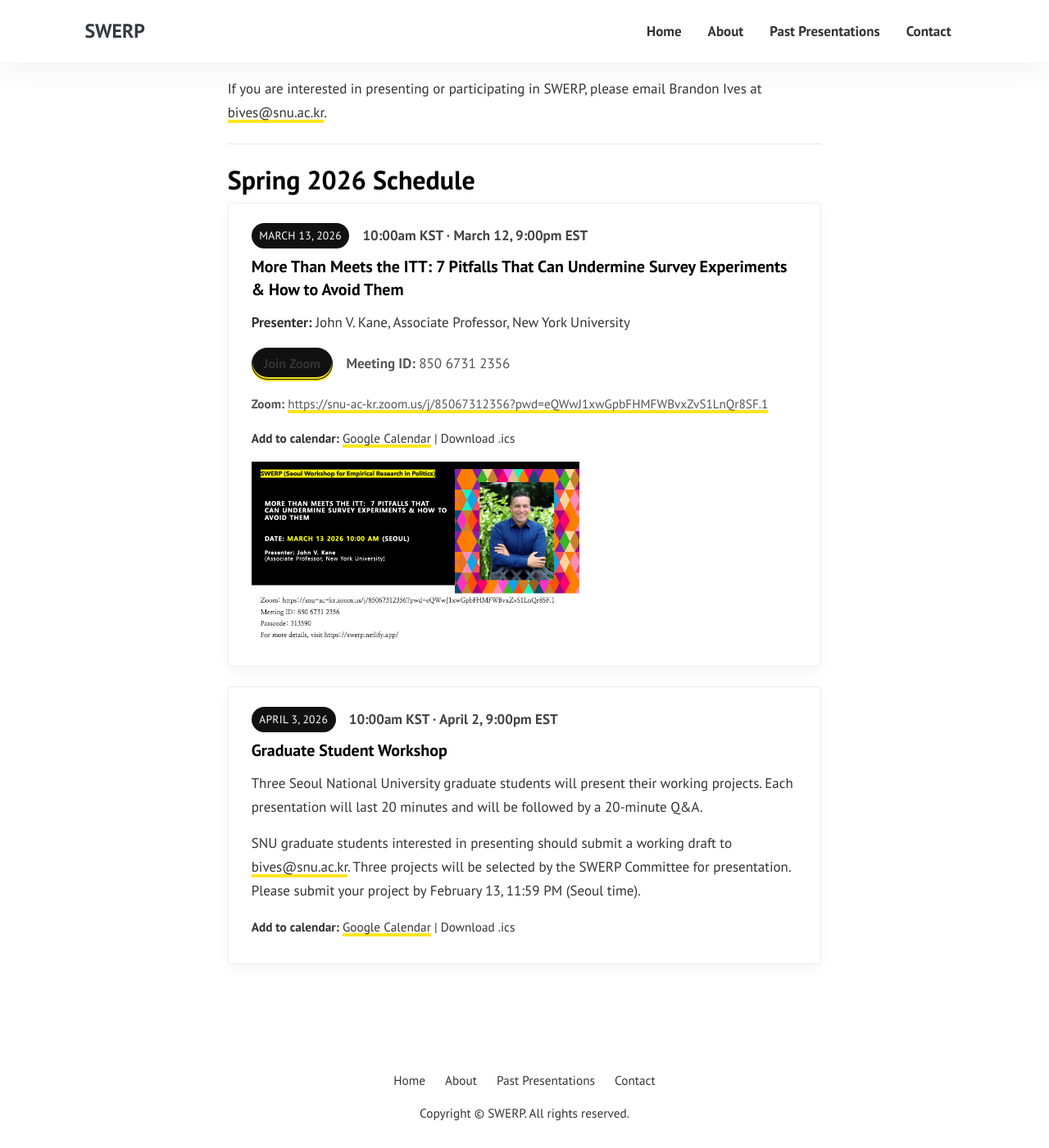
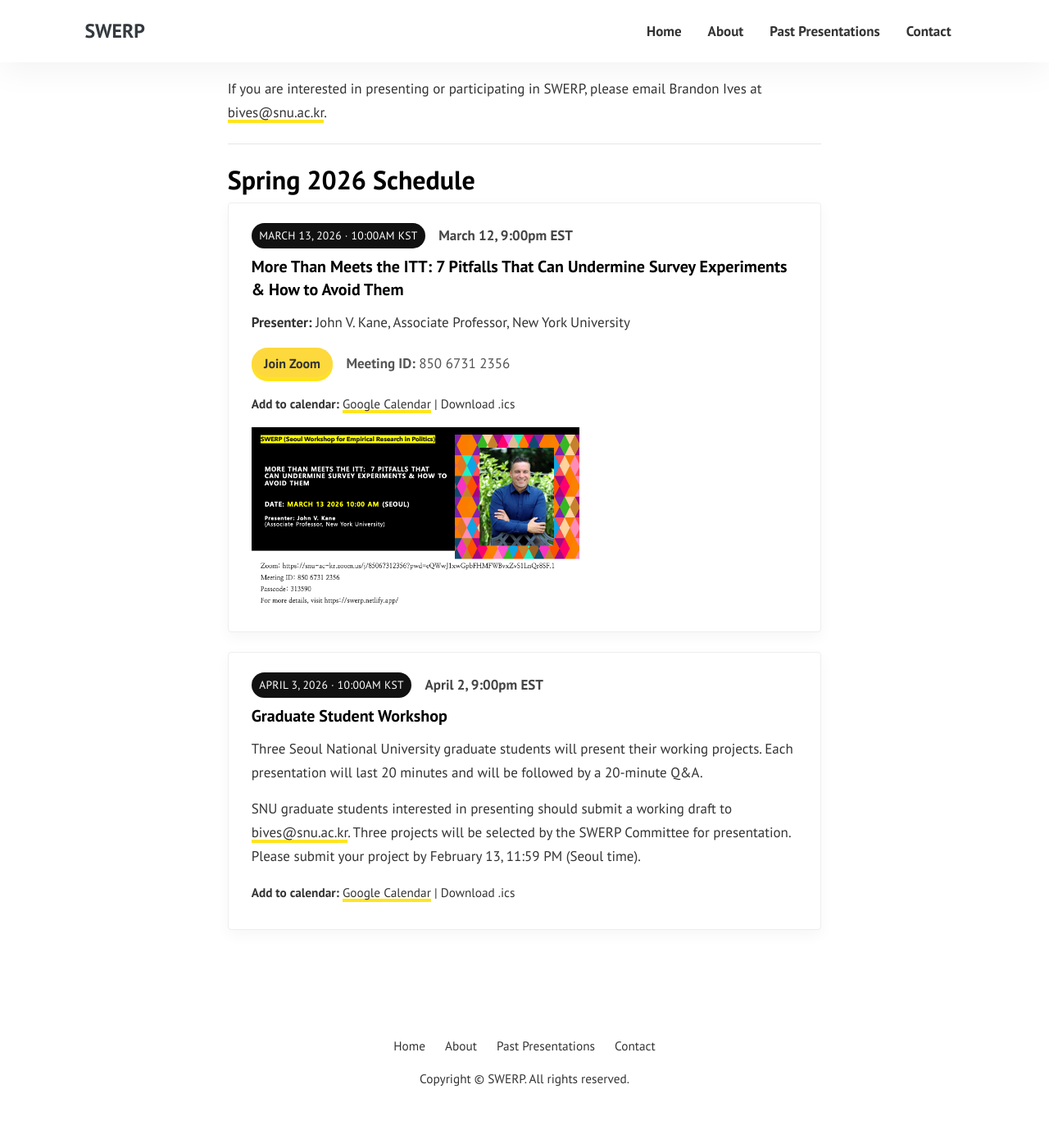
Before and after one commit to sysilviakim/swerp, a Jekyll site: the page built from index.html, in a window 1280 px wide and 1400 px high, scrolled down 538 px. Shown: the whole window at 82% size. Built offline with Jekyll 4.4.1, drawn with Linux system fonts in a browser that asks for light colours; after the commit the page ends 1896 px from its top, so only the background shows below that.

Commit message:
adjust pill, keep only join zoom button

```diff
--- a/assets/css/custom.css
+++ b/assets/css/custom.css
@@ -52,17 +52,21 @@ body {}
 }
 
 .btn-join {
-  background: #111;
-  color: #fff;
+  background: #fdd93d;
+  color: #111;
   border-radius: 999px;
   padding: 0.4rem 0.9rem;
   font-weight: 600;
+  box-shadow: none;
+  text-decoration: none;
 }
 
 .btn-join:hover,
 .btn-join:focus {
-  color: #fff;
-  background: #000;
+  color: #111;
+  background: #f6cf2a;
+  box-shadow: none;
+  text-decoration: none;
 }
 
 .schedule-meta {
--- a/index.html
+++ b/index.html
@@ -29,8 +29,8 @@ layout: default
     <div class="card mb-4 schedule-card">
       <div class="card-body">
         <div class="schedule-header">
-          <div class="date-pill">March 13, 2026</div>
-          <div class="schedule-time">10:00am KST · March 12, 9:00pm EST</div>
+          <div class="date-pill">March 13, 2026 · 10:00am KST</div>
+          <div class="schedule-time">March 12, 9:00pm EST</div>
         </div>
         <h5 class="schedule-title font-weight-bold">More Than Meets the ITT: 7 Pitfalls That Can Undermine Survey Experiments &amp; How to Avoid Them</h5>
         <p><strong>Presenter:</strong> John V. Kane, Associate Professor, New York University</p>
@@ -38,7 +38,6 @@ layout: default
           <a class="btn btn-join" href="https://snu-ac-kr.zoom.us/j/85067312356?pwd=eQWwJ1xwGpbFHMFWBvxZvS1LnQr8SF.1" target="_blank" rel="noopener">Join Zoom</a>
           <span class="schedule-meta"><strong>Meeting ID:</strong> 850 6731 2356</span>
         </p>
-        <p class="small schedule-meta"><strong>Zoom:</strong> <a href="https://snu-ac-kr.zoom.us/j/85067312356?pwd=eQWwJ1xwGpbFHMFWBvxZvS1LnQr8SF.1">https://snu-ac-kr.zoom.us/j/85067312356?pwd=eQWwJ1xwGpbFHMFWBvxZvS1LnQr8SF.1</a></p>
         <p class="small mb-2"><strong>Add to calendar:</strong> <a href="https://www.google.com/calendar/render?action=TEMPLATE&text=SWERP%3A+More+Than+Meets+the+ITT&dates=20260313T010000Z%2F20260313T023000Z&details=Presenter%3A+John+V.+Kane%2C+Associate+Professor%2C+New+York+University%0A%0AZoom%3A+https%3A%2F%2Fsnu-ac-kr.zoom.us%2Fj%2F85067312356%3Fpwd%3DeQWwJ1xwGpbFHMFWBvxZvS1LnQr8SF.1%0AMeeting+ID%3A+850+6731+2356&location=Zoom" target="_blank">Google Calendar</a> | <a href="{{ site.baseurl }}/assets/files/2026-03-swerp-kane.ics">Download .ics</a></p>
         <a href="{{ site.baseurl }}/assets/files/2026-03-swerp-kane.png" target="_blank"><img src="{{ site.baseurl }}/assets/files/2026-03-swerp-kane.png" class="img-fluid mt-2" alt="Poster" style="max-width:400px;"></a>
       </div>
@@ -47,8 +46,8 @@ layout: default
     <div class="card mb-4 schedule-card">
       <div class="card-body">
         <div class="schedule-header">
-          <div class="date-pill">April 3, 2026</div>
-          <div class="schedule-time">10:00am KST · April 2, 9:00pm EST</div>
+          <div class="date-pill">April 3, 2026 · 10:00am KST</div>
+          <div class="schedule-time">April 2, 9:00pm EST</div>
         </div>
         <h5 class="schedule-title font-weight-bold">Graduate Student Workshop</h5>
         <p>Three Seoul National University graduate students will present their working projects. Each presentation will last 20 minutes and will be followed by a 20-minute Q&A.</p>
```
